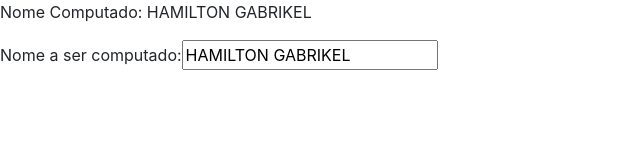
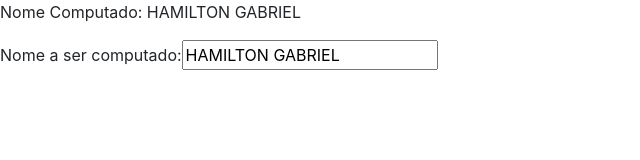
Before and after one commit to hamiltongabriel/vue-init, a Vue app: page /#/ in a window 1280 px wide. Shown: the top 160 px of the page, without its empty margins (0-640 px from the left). Built offline with nearby package versions, Linux system fonts and the light colour scheme.

Commit message:
Propriedade Computada

```diff
--- a/src/components/propriedadeComputada/Getter&Setter.vue
+++ b/src/components/propriedadeComputada/Getter&Setter.vue
@@ -8,7 +8,7 @@
 <script>
 export default {
   data: () => ({
-    nome: "Hamilton Gabrikel"
+    nome: "Hamilton Gabriel"
   }),
   computed: {
     nomeFormatado: {
```
